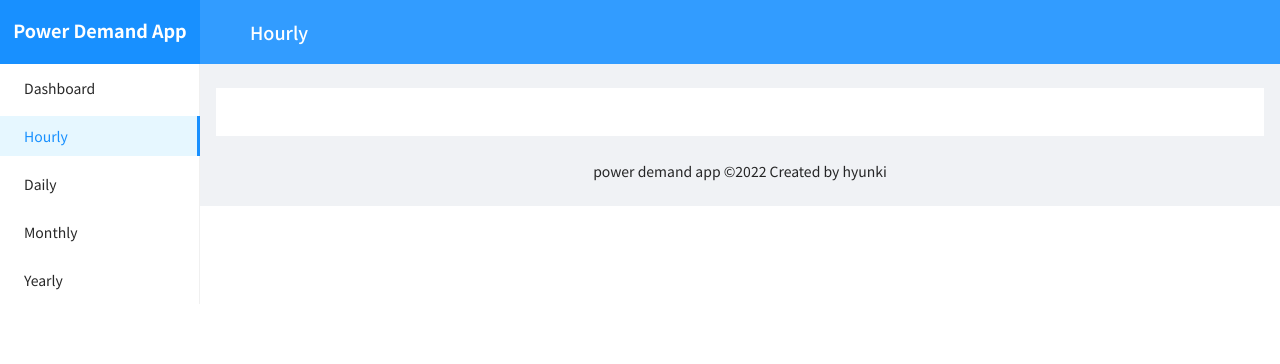
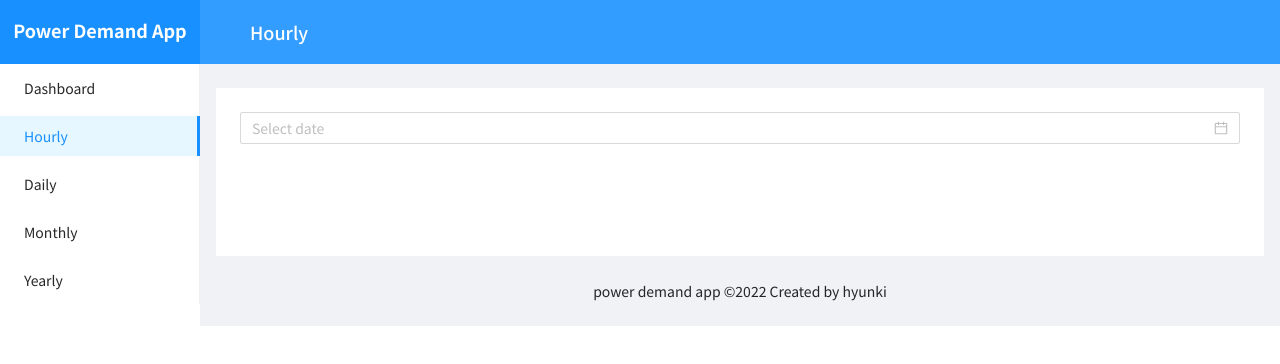
Before and after one commit to hyunki08/power-demand-app, a React (Create React App) app: page /hourly in a window 1280 px wide. Shown: the top 364 px of the page. Built offline with nearby package versions, Linux system fonts and the light colour scheme.

Commit message:
날짜 선택 컴포넌트 구현

```diff
--- a/src/App.js
+++ b/src/App.js
@@ -1,8 +1,11 @@
 import React from "react";
 import { BrowserRouter as Router, Routes, Route } from "react-router-dom";
 import "./styles/App.css";
+import "chart.js/auto";
 
 import DefaultLayout from "./layouts/DefaultLayout";
+
+import Hourly from "./pages/hourly/Hourly";
 
 function App() {
   return (
@@ -10,7 +13,7 @@ function App() {
       <DefaultLayout>
         <Routes>
           <Route path="/" element={<div />} />
-          <Route path="/hourly" element={<div />} />
+          <Route path="/hourly" element={<Hourly />} />
           <Route path="/daily" element={<div />} />
           <Route path="/monthly" element={<div />} />
           <Route path="/yearly" element={<div />} />
--- a/src/pages/hourly/Hourly.js
+++ b/src/pages/hourly/Hourly.js
@@ -1,6 +1,9 @@
 import React, { useEffect, useState } from "react";
 import { Line } from "react-chartjs-2";
+import { DatePicker } from "antd";
+import { CloseOutlined } from "@ant-design/icons";
 import { TimeLabels, createData, createDataset } from "../../utils/chart";
+import styles from "../../styles/Hourly.module.css";
 
 const options = {
   responsive: true,
@@ -16,9 +19,26 @@ const options = {
 
 const Hourly = () => {
   const [data, setData] = useState(createData(TimeLabels));
+  const [dates, setDates] = useState([]);
   const [loading, setLoading] = useState(true);
 
+  const onClickDeleteDate = (date) => {
+    const index = dates.findIndex((d) => d === date);
+    setData({
+      ...data,
+      datasets: data.datasets.filter((d) => d.label !== date),
+    });
+    setDates([...dates.slice(0, index), ...dates.slice(index + 1)]);
+  };
+
+  const onClickAddDate = (date) => {
+    console.log([date, ...dates]);
+    setDates([date, ...dates]);
+    fetchHourly(date);
+  };
+
   const fetchHourly = async (date) => {
+    setLoading(true);
     const res = await fetch(
       "http://localhost:8080/v1/pd/date?date=" + date
     ).then((response) => response.json());
@@ -27,19 +47,34 @@ const Hourly = () => {
       .filter((k) => k.match(new RegExp("[0-9]+")))
       .map((k) => res[k]);
     let dataSet = createDataset(date, demands);
-    const nData = data;
+
+    let nData = data;
     nData.datasets.push(dataSet);
     setData(nData);
     setLoading(false);
-
-    console.log(nData);
   };
 
-  useEffect(() => {
-    fetchHourly("2020-02-01");
-  }, []);
-
-  return loading ? <></> : <Line options={options} data={data} />;
+  return (
+    <div>
+      <div className={styles.datepicker}>
+        <DatePicker onChange={(_, date) => onClickAddDate(date)} />
+        <div className={styles.dates}>
+          {!!dates &&
+            dates.map((date, i) => (
+              <div
+                key={i}
+                className={styles.date}
+                onClick={() => onClickDeleteDate(date)}
+              >
+                {date}
+                <CloseOutlined />
+              </div>
+            ))}
+        </div>
+      </div>
+      {loading ? <></> : <Line options={options} data={data} />}
+    </div>
+  );
 };
 
 export default Hourly;
--- /dev/null
+++ b/src/styles/Hourly.module.css
@@ -0,0 +1,17 @@
+.datepicker {
+  display: flex;
+  flex-direction: column;
+  gap: 20px;
+  text-align: start;
+  min-height: 120px;
+}
+
+.dates {
+  display: flex;
+  flex-direction: row;
+  gap: 10px;
+}
+
+.date {
+  cursor: pointer;
+}
```
